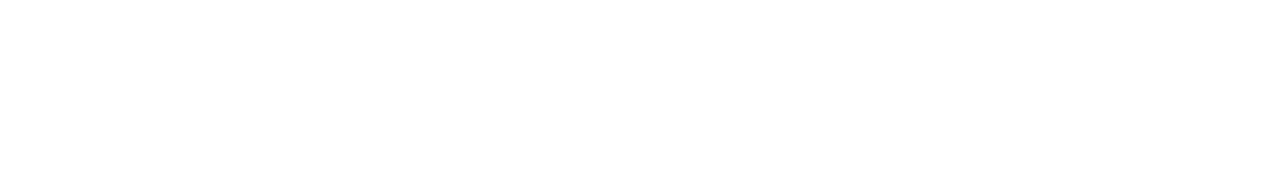
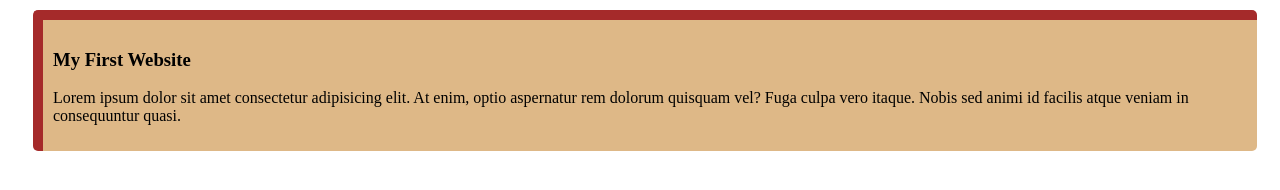
Before and after one commit to the-latent-talent/My-simple-website, a plain HTML site: page index.html in a window 1280 px wide. Drawn offline with Linux system fonts and the light colour scheme.

Commit message:
added the first blog

```diff
--- /dev/null
+++ b/blogs.css
@@ -0,0 +1,9 @@
+div{
+    background-color: burlywood;
+    padding: 10px;
+    border: 10px solid brown;
+    border-right: none;
+    border-bottom: none;
+    border-radius: 5px;
+    margin: 10px 15px 20px 25px;
+}
--- a/index.html
+++ b/index.html
@@ -4,8 +4,14 @@
     <meta charset="UTF-8">
     <meta name="viewport" content="width=device-width, initial-scale=1.0">
     <title>My-first-website</title>
+    <link rel="stylesheet" href="blogs.css">
 </head>
 <body>
-
+   <div>
+    <h3>
+        My First Website
+    </h3>
+    <p>Lorem ipsum dolor sit amet consectetur adipisicing elit. At enim, optio aspernatur rem dolorum quisquam vel? Fuga culpa vero itaque. Nobis sed animi id facilis atque veniam in consequuntur quasi.</p>
+</div>
 </body>
 </html>
```
